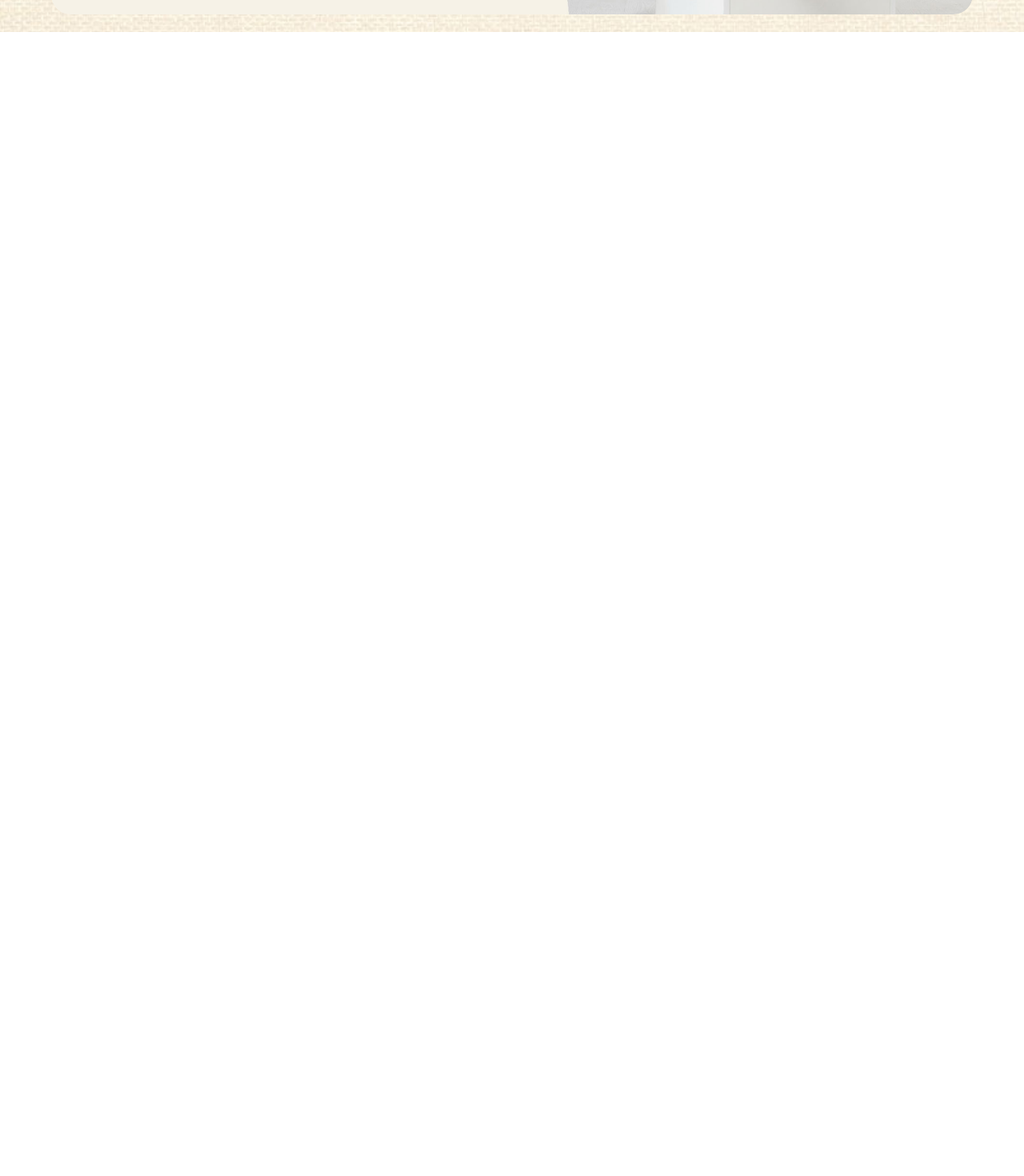
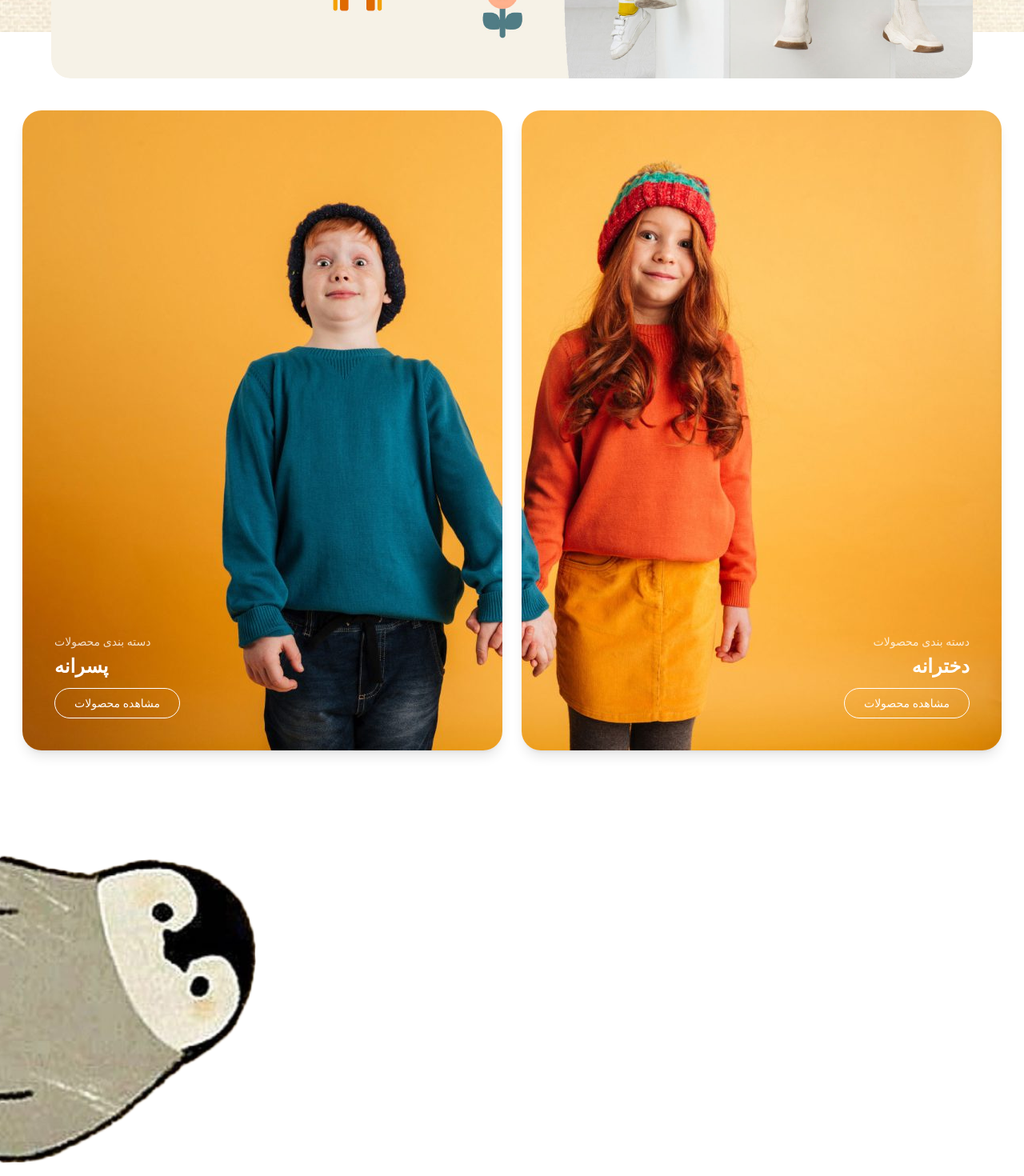
Before and after one commit to asadiyanaliyeh-wq/cocokidsclub-website, a React (Vite) app: page / in a window 1280 px wide. Shown: the part 760-2230 px from the top of the page at 80% size. Before the commit the page ends 818 px from the top, so only its background shows below. Built offline with nearby package versions, Linux system fonts and the light colour scheme.

Commit message:
aliyehasadiyan

```diff
--- a/src/pages/Home/Home.jsx
+++ b/src/pages/Home/Home.jsx
@@ -1,19 +1,33 @@
+// src/pages/Home/Home.jsx
 import Navbar from '../../components/layout/Navbar';
 import HeroSection from './components/HeroSection';
+import ChildrenCards from './components/ChildrenCards';
 
 export default function Home() {
   return (
     <>
       <div
-        className="fixed inset-0 bg-cover bg-center bg-no-repeat -z-10 mt-100"
+        className="fixed inset-0 bg-cover bg-center bg-no-repeat -z-10"
         style={{ backgroundImage: "url(/images/photo-1.jpg)" }}
       />
 
       <Navbar />
-
-      <div className="mt-20"></div>
+      <div className="h-20"></div>
 
       <HeroSection />
+
+      <ChildrenCards />
+
+<section className="w-full flex justify-start my-32">
+  <img
+    src="/images/photo-3.png"
+    className="w-[320px] object-contain  pointer-events-none select-none"
+    alt=""
+  />
+</section>
+
+
+      <div className="h-96"></div>
     </>
   );
 }
--- /dev/null
+++ b/src/pages/Home/components/ChildrenCards.jsx
@@ -0,0 +1,83 @@
+import { useRef } from "react";
+import { gsap } from "gsap";
+
+export default function MergeCards() {
+  const leftCard = useRef(null);
+  const rightCard = useRef(null);
+
+  const handleEnter = () => {
+    gsap.to(leftCard.current, {
+      x: 15,
+      duration: 0.5,
+      ease: "power3.out",
+    });
+
+    gsap.to(rightCard.current, {
+      x: -15,
+      duration: 0.5,
+      ease: "power3.out",
+    });
+  };
+
+  const handleLeave = () => {
+    gsap.to(leftCard.current, {
+      x: 0,
+      duration: 0.5,
+      ease: "power3.out",
+    });
+
+    gsap.to(rightCard.current, {
+      x: 0,
+      duration: 0.5,
+      ease: "power3.out",
+    });
+  };
+
+  return (
+    <div className="flex gap-6 justify-center items-center mt-10">
+
+      <div
+        ref={leftCard}
+        onMouseEnter={handleEnter}
+        onMouseLeave={handleLeave}
+        className="relative w-[600px] h-[800px] rounded-3xl overflow-hidden bg-white shadow-lg cursor-pointer"
+      >
+        <img
+          src="/images/photo-3-600x800.jpg"
+          className="w-full h-full object-cover"
+        />
+
+        <div className="absolute bottom-10 left-10 text-white">
+          <p className="text-sm mb-1 opacity-80">دسته بندی محصولات</p>
+          <h3 className="text-2xl font-bold mb-3">پسرانه</h3>
+
+          <button className="px-6 py-2 border border-white rounded-full text-white text-sm font-medium hover:bg-white hover:text-black transition">
+            مشاهده محصولات
+          </button>
+        </div>
+      </div>
+
+      <div
+        ref={rightCard}
+        onMouseEnter={handleEnter}
+        onMouseLeave={handleLeave}
+        className="relative w-[600px] h-[800px] rounded-3xl overflow-hidden bg-white shadow-lg cursor-pointer"
+      >
+        <img
+          src="/images/photo-4-600x800.jpg"
+          className="w-full h-full object-cover"
+        />
+
+        <div className="absolute bottom-10 right-10 text-white text-right">
+          <p className="text-sm mb-1 opacity-80">دسته بندی محصولات</p>
+          <h3 className="text-2xl font-bold mb-3">دخترانه</h3>
+
+          <button className="px-6 py-2 border border-white rounded-full text-white text-sm font-medium hover:bg-white hover:text-black transition">
+            مشاهده محصولات
+          </button>
+        </div>
+      </div>
+
+    </div>
+  );
+}
```
